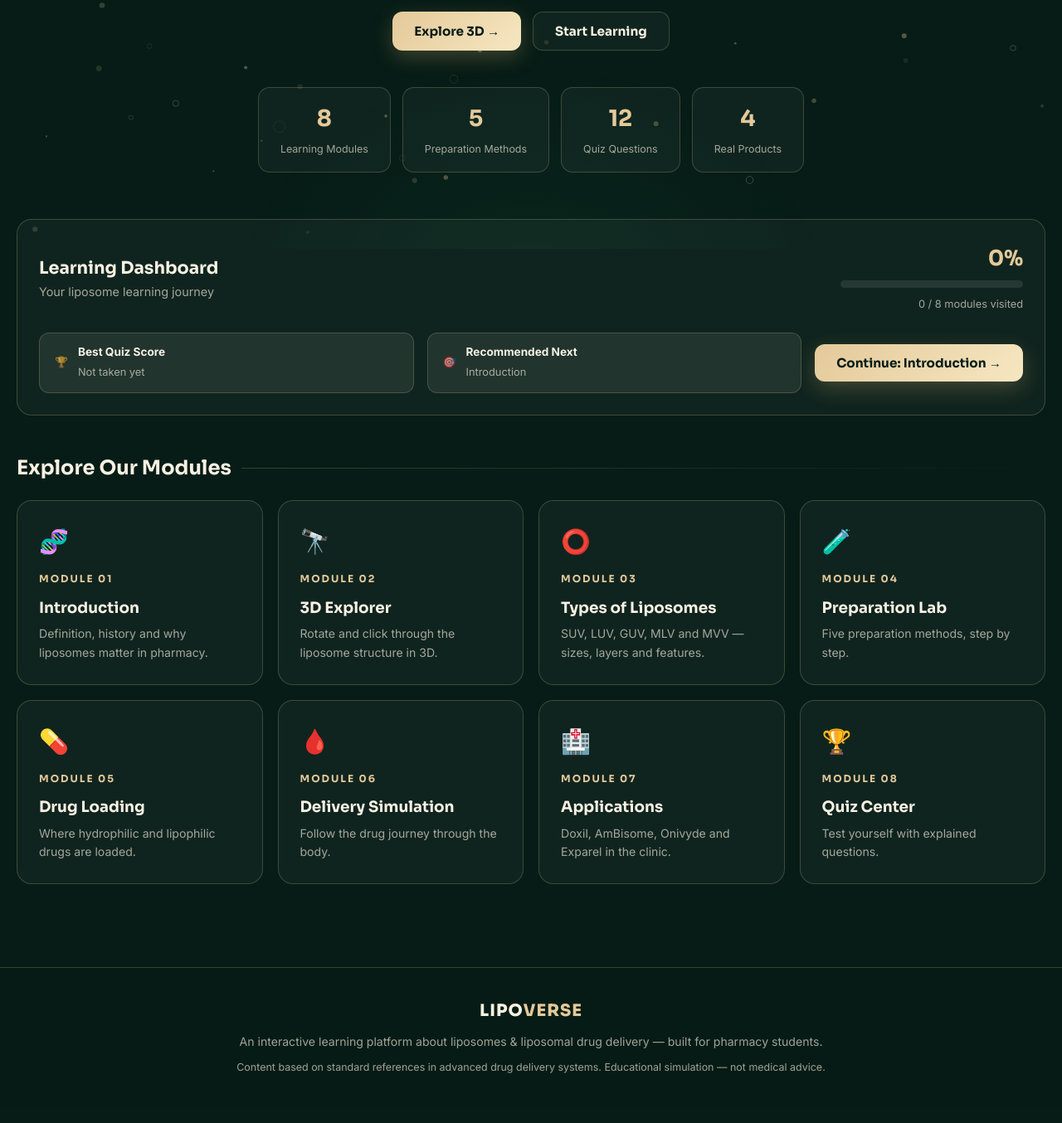
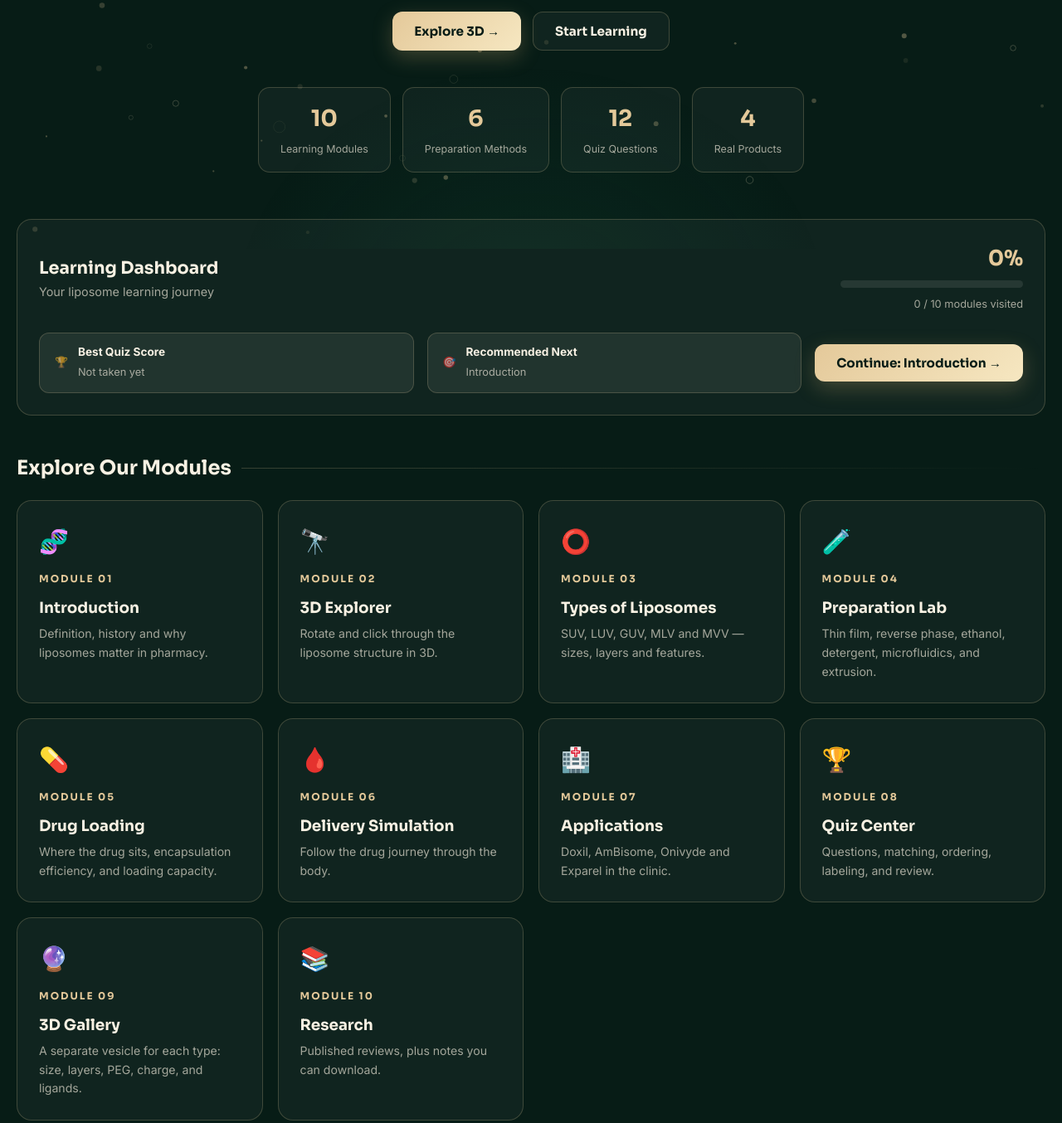
Before and after one commit to elkomymohamed664-dotcom/MohamedElkomy, a plain HTML site: page index.html in a window 1280 px wide. Shown: the part 500-1854 px from the top of the page at 83% size. Before the commit the page ends 1833 px from the top, so only its background shows below. Drawn offline with Linux system fonts and the light colour scheme.

Commit message:
Show the gallery and research as ordinary home-page modules.
They were only at the end of the nav, so they were easy to miss.

Co-authored-by: arena-agent <297053741+arena-agent@users.noreply.github.com>

```diff
--- a/index.html
+++ b/index.html
@@ -84,8 +84,8 @@
       <button class="btn btn-ghost" data-goto="intro">Start Learning</button>
     </div>
     <div class="hero-stats">
-      <div class="stat"><strong>8</strong><span>Learning Modules</span></div>
-      <div class="stat"><strong>5</strong><span>Preparation Methods</span></div>
+      <div class="stat"><strong>10</strong><span>Learning Modules</span></div>
+      <div class="stat"><strong>6</strong><span>Preparation Methods</span></div>
       <div class="stat"><strong>12</strong><span>Quiz Questions</span></div>
       <div class="stat"><strong>4</strong><span>Real Products</span></div>
     </div>
--- a/js/main.js
+++ b/js/main.js
@@ -11,11 +11,13 @@
     { id: 'intro',        num: '01', icon: '🧬', title: 'Introduction',       desc: 'Definition, history and why liposomes matter in pharmacy.' },
     { id: 'explorer',     num: '02', icon: '🔭', title: '3D Explorer',        desc: 'Rotate and click through the liposome structure in 3D.' },
     { id: 'types',        num: '03', icon: '⭕', title: 'Types of Liposomes', desc: 'SUV, LUV, GUV, MLV and MVV — sizes, layers and features.' },
-    { id: 'lab',          num: '04', icon: '🧪', title: 'Preparation Lab',    desc: 'Five preparation methods, step by step.' },
-    { id: 'loading',      num: '05', icon: '💊', title: 'Drug Loading',       desc: 'Where hydrophilic and lipophilic drugs are loaded.' },
+    { id: 'lab',          num: '04', icon: '🧪', title: 'Preparation Lab',    desc: 'Thin film, reverse phase, ethanol, detergent, microfluidics, and extrusion.' },
+    { id: 'loading',      num: '05', icon: '💊', title: 'Drug Loading',       desc: 'Where the drug sits, encapsulation efficiency, and loading capacity.' },
     { id: 'simulation',   num: '06', icon: '🩸', title: 'Delivery Simulation',desc: 'Follow the drug journey through the body.' },
     { id: 'applications', num: '07', icon: '🏥', title: 'Applications',       desc: 'Doxil, AmBisome, Onivyde and Exparel in the clinic.' },
-    { id: 'quiz',         num: '08', icon: '🏆', title: 'Quiz Center',        desc: 'Test yourself with explained questions.' },
+    { id: 'quiz',         num: '08', icon: '🏆', title: 'Quiz Center',        desc: 'Questions, matching, ordering, labeling, and review.' },
+    { id: 'gallery',      num: '09', icon: '🔮', title: '3D Gallery',         desc: 'A separate vesicle for each type: size, layers, PEG, charge, and ligands.' },
+    { id: 'research',     num: '10', icon: '📚', title: 'Research',           desc: 'Published reviews, plus notes you can download.' },
   ];
 
   const FLASHCARDS = [
```
